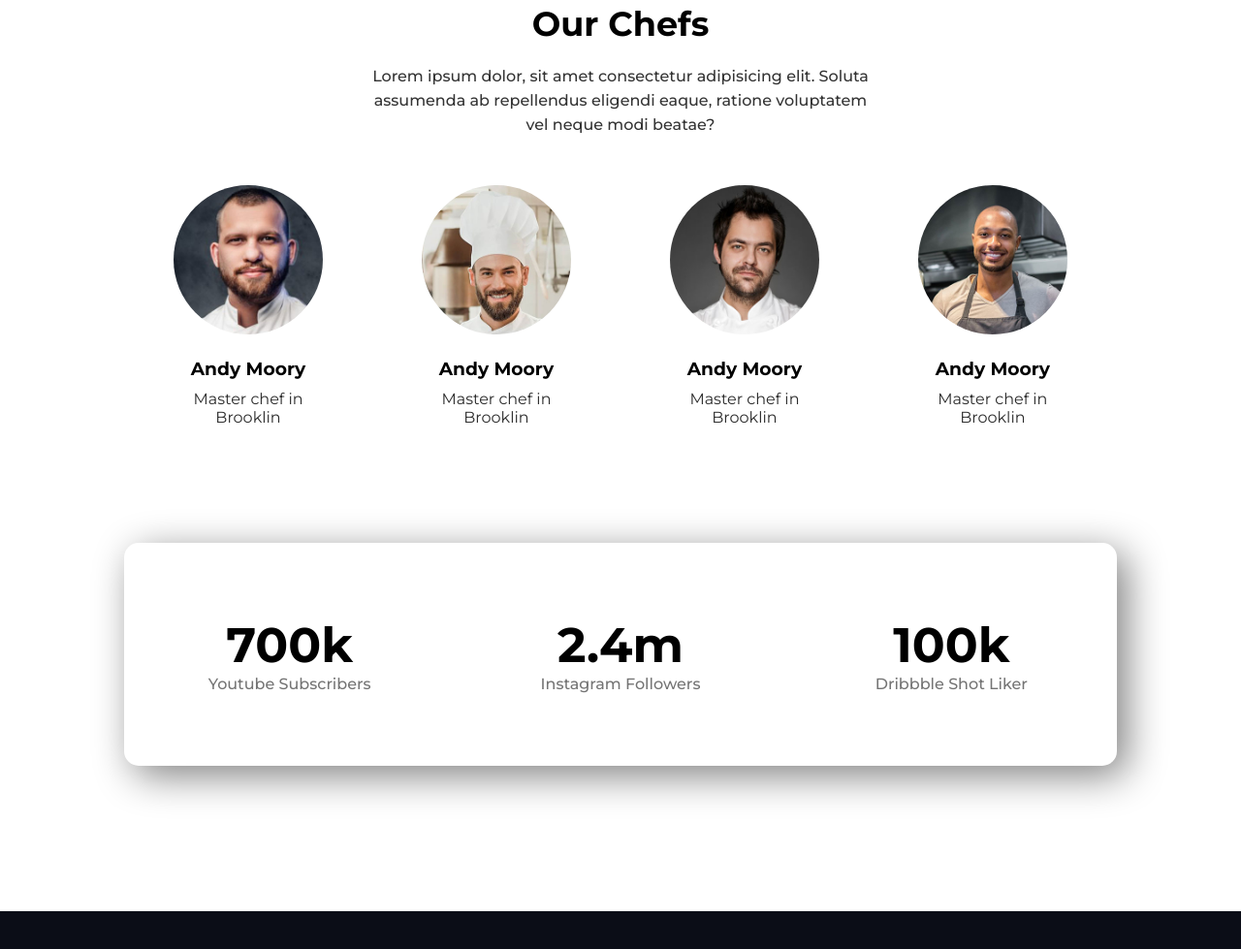
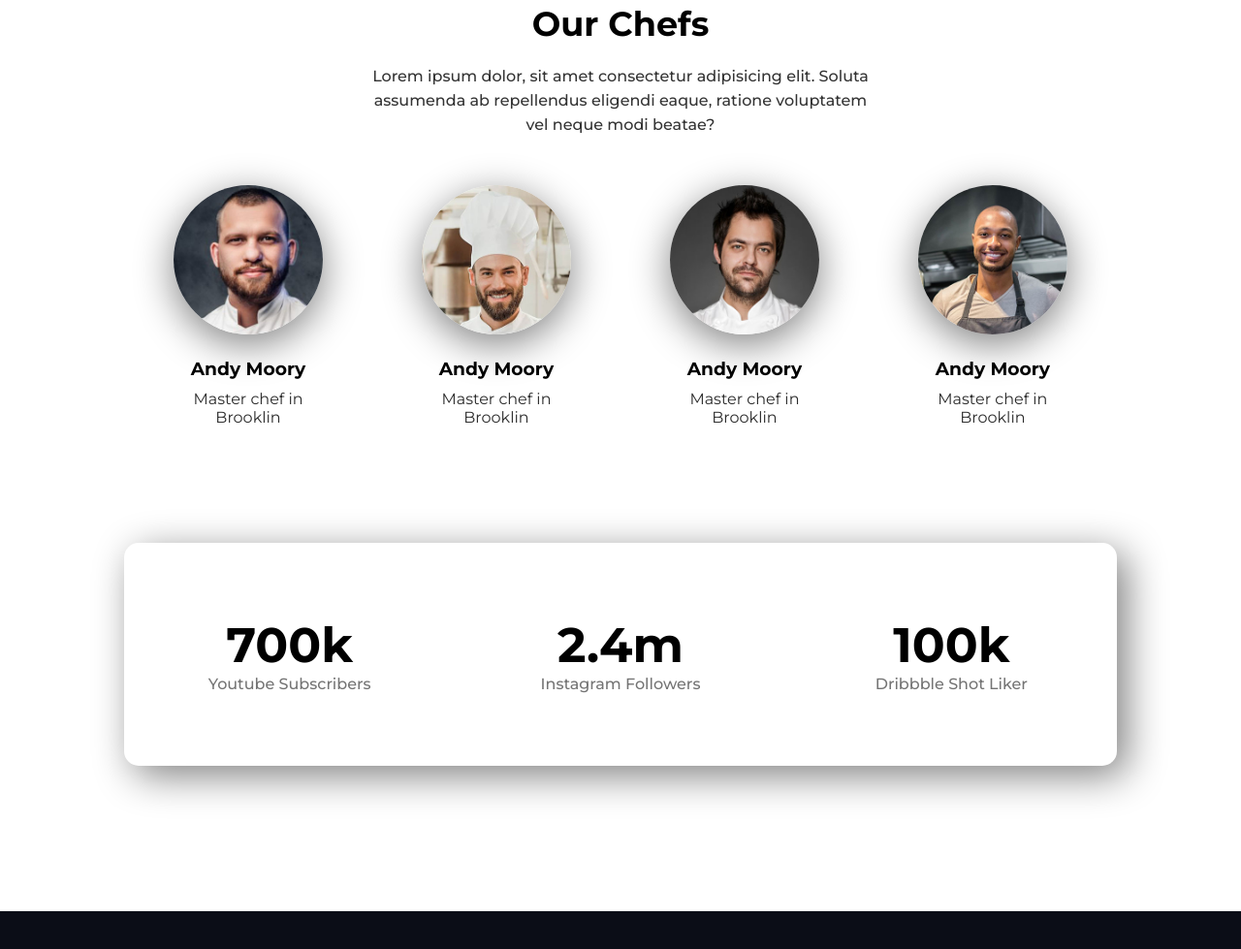
Before and after one commit to YeasarArefin/food-network, a plain HTML site: page index.html in a window 1280 px wide. Shown: the part 2393-3372 px from the top of the page at 97% size. Drawn offline with Linux system fonts and the light colour scheme.

Commit message:
img shadow added

```diff
--- a/style.css
+++ b/style.css
@@ -274,6 +274,7 @@ ul.menu_item li a {
 .single_chefs img{
     width: 100%;
     border-radius: 100%;
+    box-shadow: 0px 10px 40px grey;
 }
 
 #chefs {
```
